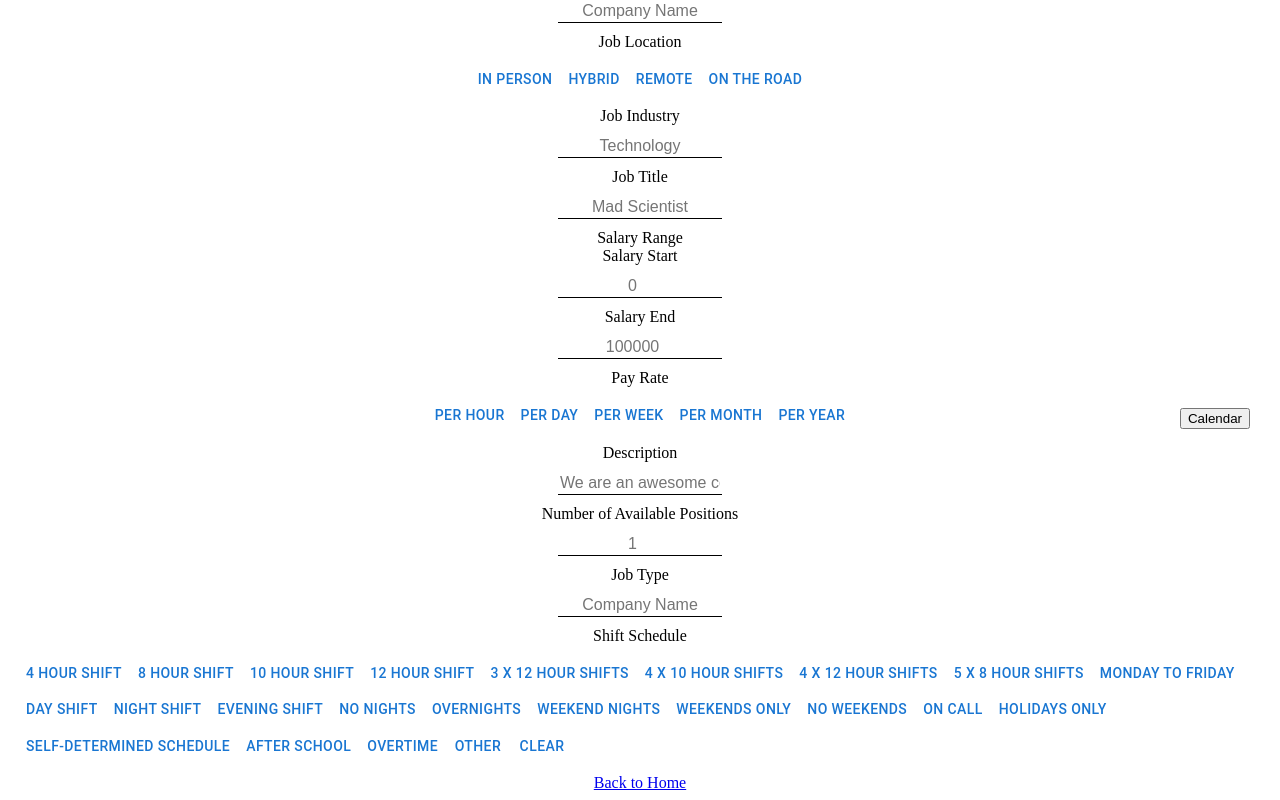
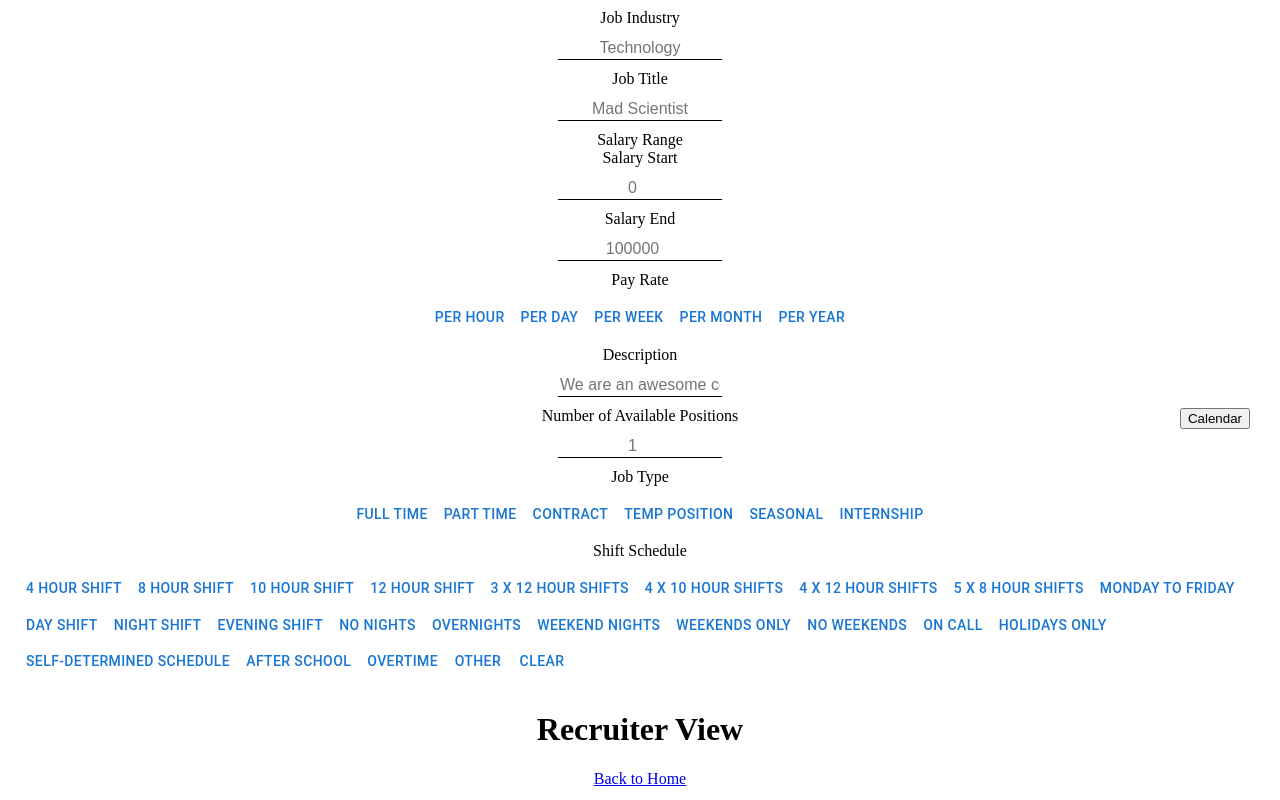
Before and after one commit to xuxiaqing2011/GreenHorn, a React app: page /recruiter/postAJob in a window 1280 px wide. Shown: the part 366-1166 px from the top of the page. Built offline with nearby package versions, Linux system fonts and the light colour scheme; no server answers; the HTML template or start-up script is replaced by a standard one.

Commit message:
adds Post Job form to the end of the Post a Job route

```diff
--- a/client/public/stylesheets/styles.js
+++ b/client/public/stylesheets/styles.js
@@ -1,5 +1,5 @@
 /*========== EXTERNAL MODULES ==========*/
-import styled from 'styled-components';
+import styled, {createGlobalStyle} from 'styled-components';
 
 /*========== INTERNAL MODULES ==========*/
 
@@ -13,7 +13,12 @@ import styled from 'styled-components';
 =====================================
 */
 
-
+export const GlobalStyle = createGlobalStyle`
+body {
+  font-family: 'Roboto', 'Helvetica', 'Arial', sans-serif;
+  background-color: #414141;
+}
+`;
 
 /*
 =====================================
--- a/client/src/components/PostJob/PostJob.jsx
+++ b/client/src/components/PostJob/PostJob.jsx
@@ -28,6 +28,10 @@ export default function PostJob() {
     return ''
   };
   const handlePay = () => {
+    // set modify the background of the clicked button to be a different color
+    return ''
+  };
+  const handleJobType = () => {
     // set modify the background of the clicked button to be a different color
     return ''
   };
@@ -158,13 +162,14 @@ const renderAvailablePositions = () => {
 const renderJobType = () => {
   return (
     <Label>Job Type
-      <Input
-        type='text'
-        placeholder='Company Name'
-        name='jobType'
-        onChange={handleChange}
-        >
-      </Input>
+      <ButtonGroup>
+        <Button value='fullTime' name='jobType' onClick={handleJobType}>Full Time</Button>
+        <Button value='partTime' name='jobType' onClick={handleJobType}>Part Time</Button>
+        <Button value='contract' name='jobType' onClick={handleJobType}>Contract</Button>
+        <Button value='temp' name='jobType' onClick={handleJobType}>Temp Position</Button>
+        <Button value='seasonal' name='jobType' onClick={handleJobType}>Seasonal</Button>
+        <Button value='internship' name='jobType' onClick={handleJobType}>Internship</Button>
+      </ButtonGroup>
     </Label>
   )
 }
--- a/client/src/index.jsx
+++ b/client/src/index.jsx
@@ -16,7 +16,8 @@ import Recruiter from './pages/Recruiter';
 import RecruiterProfile from './components/TestComponents/RecruiterProfile.js';
 import ActivePostings from './components/TestComponents/ActivePostings.js';
 import NewJob from './components/TestComponents/NewJob.js';
-
+import PostJob from './components/PostJob/PostJob.jsx'
+import {GlobalStyle} from '../public/stylesheets/styles';
 // Grabs user location when page is first loaded
 import userLocation from './Google_API/userLocation.jsx'
 
@@ -34,6 +35,7 @@ const App = () => {
   return (
     <Router>
       <AllContext.Provider value={{ counter, setCounter }}>
+        {/* <GlobalStyle> */}
           <Routes>
             <Route path="/" element={<Home />} />
 
@@ -47,7 +49,7 @@ const App = () => {
             <Route path="recruiter" element={<Recruiter />} >
               <Route index element={<ActivePostings />} />
               <Route path="profile" element={<RecruiterProfile />} />
-            <Route path="postAJob" element={<NewJob />} />
+              <Route path="postAJob" element={<PostJob />} />
             </Route>
 
             <Route path="/login" element={<Login />} />
@@ -55,11 +57,13 @@ const App = () => {
             <Route path="/seeker" element={<Seeker />} />
             <Route path="/recruiter" element={<Recruiter />} />
           </Routes>
+        {/* </GlobalStyle> */}
       </AllContext.Provider>
     </Router>
 
   )
 }
 
+
 const root = createRoot(document.getElementById("root"));
 root.render(<App />);
--- a/client/src/pages/Recruiter.js
+++ b/client/src/pages/Recruiter.js
@@ -6,7 +6,6 @@ import EmbedCalendar from '../Google_API/calendar.jsx'
 
 /*========== INTERNAL MODULES ==========*/
 import {Page} from '../../public/stylesheets/styles';
-import PostJob from '../components/PostJob/PostJob.jsx'
 
 const Recruiter = () => {
   return (
@@ -23,7 +22,6 @@ const Recruiter = () => {
       {/* Element from nested route will be rendered into <Outlet /> */}
       <Outlet />
       <h1>Recruiter View </h1>
-      <PostJob />
       <Link to="/"> Back to Home </Link>
       <EmbedCalendar/>
     </Page>
```
Also changed, not shown: client/public/bundle.js.LICENSE.txt (deleted). Lines whose indentation alone changed are shown as unchanged.
